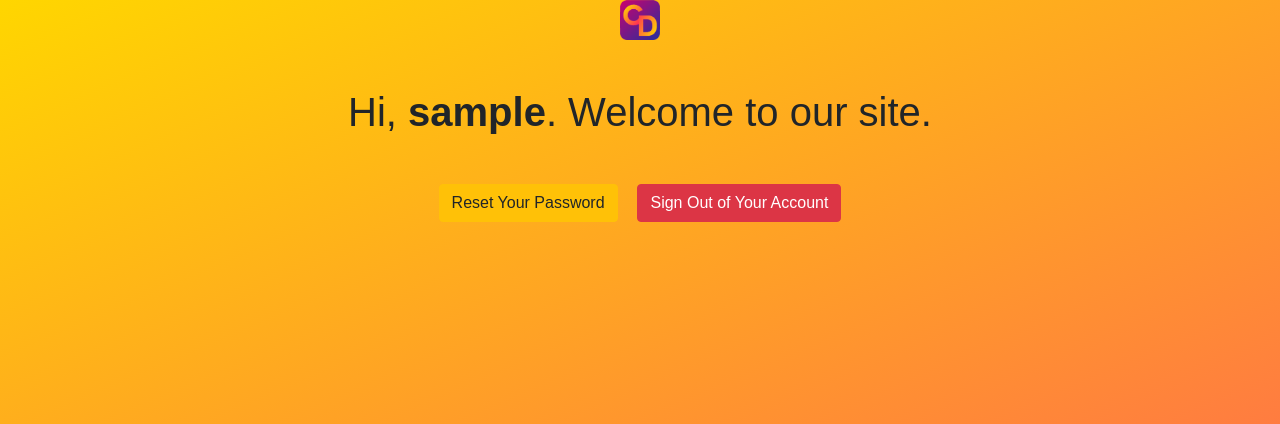
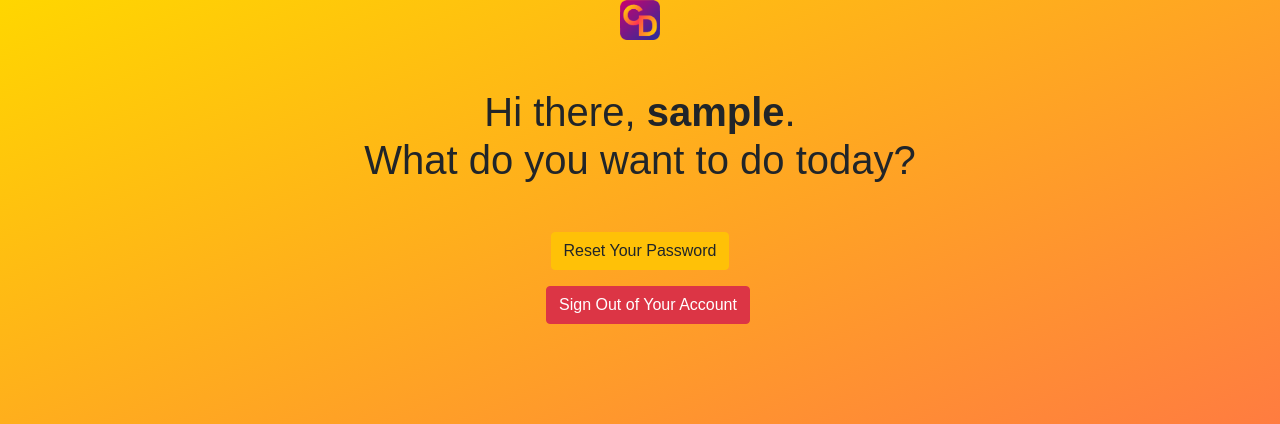
Before and after one commit to r00tkitty/cashdash, a PHP site: page /you.php in a window 1280 px wide. Shown: the top 424 px of the page. Run offline with PHP 8.4, Linux system fonts and the light colour scheme; the visitor is signed in with stand-in values (Sample User, id 1).

Commit message:
more themely

```diff
--- a/site/php/you.php
+++ b/site/php/you.php
@@ -137,9 +137,10 @@ function closeNav() {
 }
 
 </script>
-    <h1 class="my-5">Hi, <b><?php echo htmlspecialchars($_SESSION["username"]); ?></b>. Welcome to our site.</h1>
+    <h1 class="my-5">Hi there, <b><?php echo htmlspecialchars($_SESSION["username"]); ?></b>.</br>What do you want to do today?</h1>
     <p>
-        <a href="reset-password.php" class="btn btn-warning">Reset Your Password</a>
+        <a href="reset-password.php" class="btn btn-warning">Reset Your Password</a></br></br>
+
         <a href="logout.php" class="btn btn-danger ml-3">Sign Out of Your Account</a>
     </p>
 </body>
```
